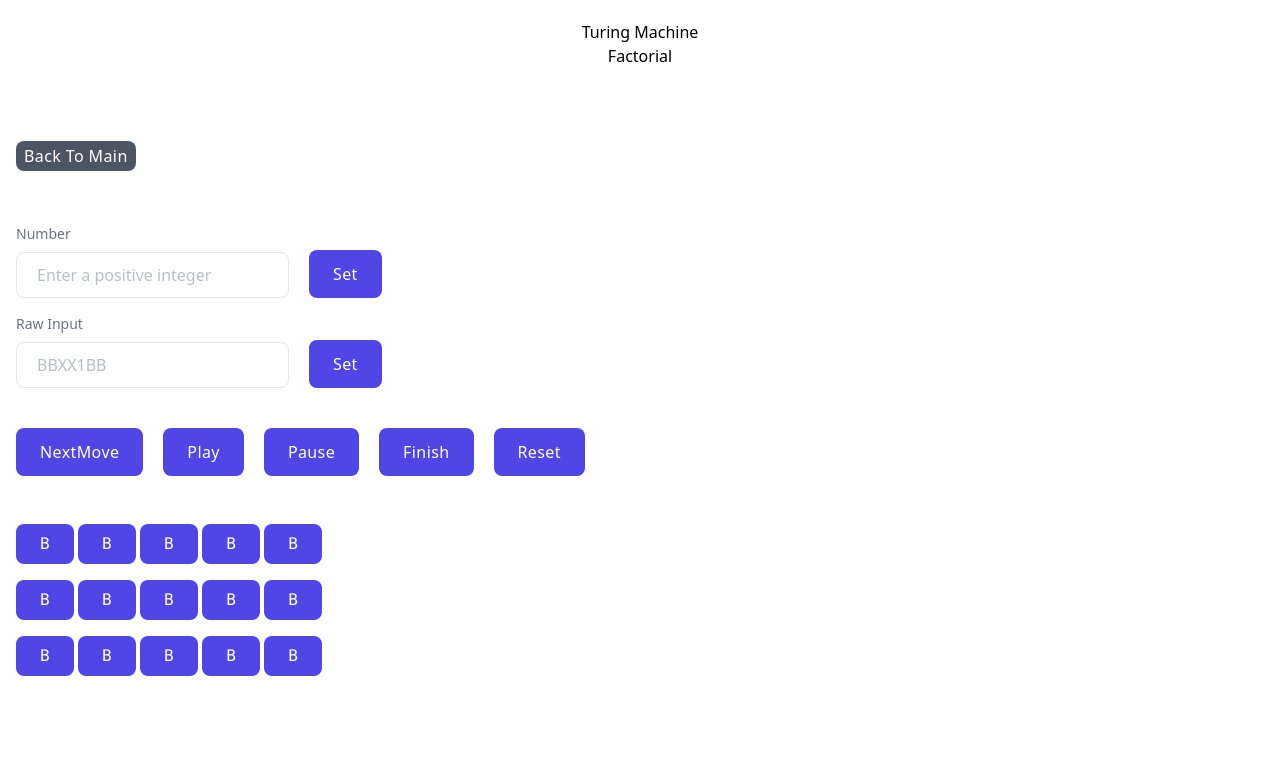
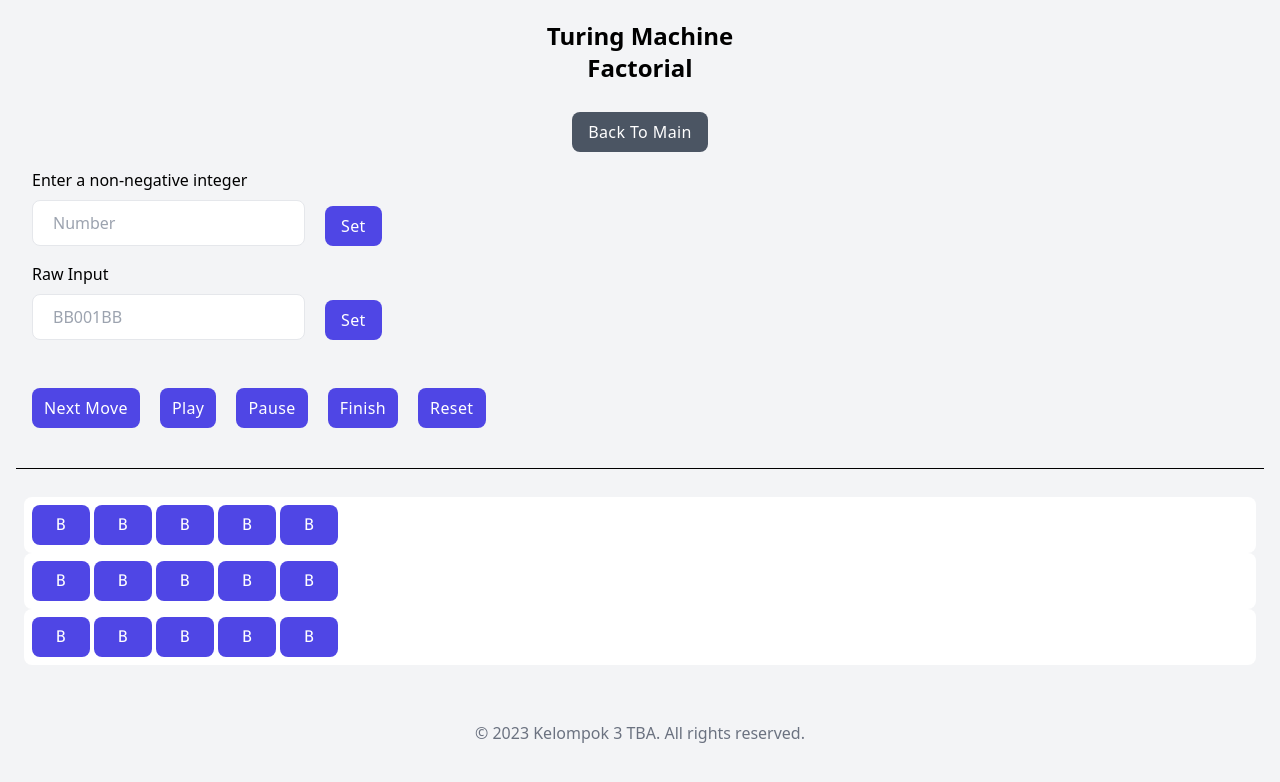
Before and after one commit to alscheift/turing-simulation, a plain HTML site: page operation/Factorial.html in a window 1280 px wide. Drawn offline with nearby package versions, Linux system fonts and the light colour scheme.

Commit message:
Beautify factorial

```diff
--- a/operation/Factorial.html
+++ b/operation/Factorial.html
@@ -1,5 +1,5 @@
 <!DOCTYPE html>
-<html lang="en">
+<html lang="en" class="">
     <head>
         <meta charset="UTF-8" />
         <meta name="viewport" content="width=device-width, initial-scale=1.0" />
@@ -12,133 +12,89 @@
         <!-- Custom CSS -->
         <link rel="stylesheet" href="../css/scrollbar.css" />
     </head>
-    <body>
+    <body class="mx-4 my-5 bg-gray-100 dark:bg-gray-900">
         <div class="flex flex-col">
-            <div class="mx-auto p-5 mb-10 text-center">
-                <h1 class="font-medium">Turing Machine</h1>
-                <h1 class="font-medium">Factorial</h1>
+            <div class="text-center mb-3">
+                <h1 class="font-semibold text-2xl">Turing Machine</h1>
+                <h1 class="font-semibold text-2xl">Factorial</h1>
             </div>
         </div>
         <!-- Back to main index.html -->
-        <div class="flex flex-col">
-            <div class="p-4 mb-10 ">
-                <a
-                    href="../index.html"
-                    class="px-2 py-1 font-medium tracking-wide text-white capitalize transition-colors duration-300 transform bg-gray-600 rounded-lg hover:bg-indigo-500 focus:outline-none focus:ring focus:ring-indigo-300 focus:ring-opacity-80">
+        <div class="flex flex-col justify-center items-center mb-4">
+            <a href="../index.html" class="px-4 py-2 mt-4 font-normal tracking-wide text-white capitalize transition-colors duration-300 transform bg-gray-600 rounded-lg hover:bg-indigo-500 focus:outline-none focus:ring focus:ring-indigo-300 focus:ring-opacity-80">
                 Back to Main
             </a>
         </div>
-        <section id="input" class="mb-10 mx-4 flex flex-col gap-y-4">
+        <section id="input" class="mb-4 mx-4 flex flex-col gap-y-4">
             <div class="flex gap-x-5">
                 <div>
-                    <label
-                        for="input-number"
-                        class="block text-sm text-gray-500 dark:text-gray-300">Number
-                    </label>
-
-                    <input
-                        type="text"
-                        id="input-number"
-                        name="input-number"
-                        placeholder="Enter a positive integer"
-                        class="block mt-2 w-full placeholder-gray-400/70 dark:placeholder-gray-500 rounded-lg border border-gray-200 bg-white px-5 py-2.5 text-gray-700 focus:border-indigo-400 focus:outline-none focus:ring focus:ring-indigo-300 focus:ring-opacity-40 dark:border-gray-600 dark:bg-gray-900 dark:text-gray-300 dark:focus:border-indigo-300" />
+                    <label for="input-number" class="block dark:text-gray-600 font-medium">Enter a non-negative integer</label>
+                    <input type="number" id="input-number" name="input-number" placeholder="Number" min="0" class="block mt-2 w-full placeholder-gray-400 dark:placeholder-gray-400 rounded-lg border border-gray-200 bg-white px-5 py-2.5 text-gray-700 focus:border-indigo-400 focus:outline-none focus:ring focus:ring-indigo-300 focus:ring-opacity-40 dark:border-gray-600 dark:bg-gray-900 dark:text-gray-300 dark:focus:border-indigo-300" />
                 </div>
-
                 <div class="flex items-end">
-                    <button
-                        id="input-btn"
-                        class="px-6 py-3 font-medium tracking-wide text-white capitalize transition-colors duration-300 transform bg-indigo-600 rounded-lg hover:bg-indigo-500 focus:outline-none focus:ring focus:ring-indigo-300 focus:ring-opacity-80">
+                    <button id="input-btn" class="px-4 py-2 mt-8 font-normal tracking-wide text-white capitalize transition-colors duration-300 transform bg-indigo-600 rounded-lg hover:bg-indigo-500 focus:outline-none focus:ring focus:ring-indigo-300 focus:ring-opacity-80">
                         Set
                     </button>
                 </div>
             </div>
-
             <div class="flex gap-x-5">
                 <div>
-                    <label
-                        for="raw-input"
-                        class="block text-sm text-gray-500 dark:text-gray-300">
-                        Raw Input
-                    </label>
-
-                    <input
-                        type="text"
-                        placeholder="BBXX1BB"
-                        name="raw-input"
-                        id="raw-input"
-                        class="block mt-2 w-full placeholder-gray-400/70 dark:placeholder-gray-500 rounded-lg border border-gray-200 bg-white px-5 py-2.5 text-gray-700 focus:border-indigo-400 focus:outline-none focus:ring focus:ring-indigo-300 focus:ring-opacity-40 dark:border-gray-600 dark:bg-gray-900 dark:text-gray-300 dark:focus:border-indigo-300" />
+                    <label for="raw-input" class="block dark:text-gray-500 font-medium">Raw Input</label>
+                    <input type="text" placeholder="BB001BB" name="raw-input" id="raw-input" class="block mt-2 w-full placeholder-gray-400 dark:placeholder-gray-400 rounded-lg border border-gray-200 bg-white px-5 py-2.5 text-gray-700 focus:border-indigo-400 focus:outline-none focus:ring focus:ring-indigo-300 focus:ring-opacity-40 dark:border-gray-600 dark:bg-gray-900 dark:text-gray-300 dark:focus:border-indigo-300" />
                 </div>
-
                 <div class="flex items-end">
-                    <button
-                        id="raw-input-btn"
-                        class="px-6 py-3 font-medium tracking-wide text-white capitalize transition-colors duration-300 transform bg-indigo-600 rounded-lg hover:bg-indigo-500 focus:outline-none focus:ring focus:ring-indigo-300 focus:ring-opacity-80">
+                    <button id="raw-input-btn" class="px-4 py-2 mt-8 font-normal tracking-wide text-white capitalize transition-colors duration-300 transform bg-indigo-600 rounded-lg hover:bg-indigo-500 focus:outline-none focus:ring focus:ring-indigo-300 focus:ring-opacity-80">
                         Set
                     </button>
                 </div>
             </div>
         </section>
-        <!-- HTML -->
-
         <div id="modal" class="z-50 hidden fixed inset-0 bg-gray-500 bg-opacity-75 flex items-center justify-center">
-            <div class="bg-white p-6 rounded shadow-lg">
-            <h2 class="text-xl font-bold mb-4">Mesin Selesai 😎</h2>
+            <div class="bg-white p-6 rounded shadow-lg flex flex-col items-center">
+                <h2 class="text-xl font-bold mb-3">Mesin Selesai 😎</h2>
                 <p></p>
                 <button id="closeModalBtn" class="mt-4 bg-gray-500 hover:bg-gray-700 text-white font-bold py-2 px-4 rounded">
                     Close
                 </button>
             </div>
         </div>
-
         <section id="input" class="mb-10 mx-4 flex flex-col gap-y-4">
             <div class="flex gap-x-5">
                 <div class="flex items-end">
-                    <button
-                        id="nextMove-button"
-                        class="px-6 py-3 font-medium tracking-wide text-white capitalize transition-colors duration-300 transform bg-indigo-600 rounded-lg hover:bg-indigo-500 focus:outline-none focus:ring focus:ring-indigo-300 focus:ring-opacity-80">
-                        nextMove
+                    <button id="nextMove-button" class="px-3 py-2 mt-8 font-normal tracking-wide text-white capitalize transition-colors duration-300 transform bg-indigo-600 rounded-lg hover:bg-indigo-500 focus:outline-none focus:ring focus:ring-indigo-300 focus:ring-opacity-80">
+                        Next Move
                     </button>
                 </div>
-
                 <div class="flex items-end">
-                    <button
-                        id="play-button"
-                        class="px-6 py-3 font-medium tracking-wide text-white capitalize transition-colors duration-300 transform bg-indigo-600 rounded-lg hover:bg-indigo-500 focus:outline-none focus:ring focus:ring-indigo-300 focus:ring-opacity-80">
-                        play
+                    <button id="play-button" class="px-3 py-2 mt-8 font-normal tracking-wide text-white capitalize transition-colors duration-300 transform bg-indigo-600 rounded-lg hover:bg-indigo-500 focus:outline-none focus:ring focus:ring-indigo-300 focus:ring-opacity-80">
+                        Play
                     </button>
                 </div>
-
                 <div class="flex items-end">
-                    <button
-                        id="pause-button"
-                        class="px-6 py-3 font-medium tracking-wide text-white capitalize transition-colors duration-300 transform bg-indigo-600 rounded-lg hover:bg-indigo-500 focus:outline-none focus:ring focus:ring-indigo-300 focus:ring-opacity-80">
-                        pause
+                    <button id="pause-button" class="px-3 py-2 mt-8 font-normal tracking-wide text-white capitalize transition-colors duration-300 transform bg-indigo-600 rounded-lg hover:bg-indigo-500 focus:outline-none focus:ring focus:ring-indigo-300 focus:ring-opacity-80">
+                        Pause
                     </button>
                 </div>
-
-
                 <div class="flex items-end">
-                    <button
-                        id="run-until-finish-button"
-                        class="px-6 py-3 font-medium tracking-wide text-white capitalize transition-colors duration-300 transform bg-indigo-600 rounded-lg hover:bg-indigo-500 focus:outline-none focus:ring focus:ring-indigo-300 focus:ring-opacity-80">
+                    <button id="run-until-finish-button" class="px-3 py-2 mt-8 font-normal tracking-wide text-white capitalize transition-colors duration-300 transform bg-indigo-600 rounded-lg hover:bg-indigo-500 focus:outline-none focus:ring focus:ring-indigo-300 focus:ring-opacity-80">
                         Finish
                     </button>
                 </div>
-
                 <div class="flex items-end">
-                    <button
-                        id="reset-button"
-                        class="px-6 py-3 font-medium tracking-wide text-white capitalize transition-colors duration-300 transform bg-indigo-600 rounded-lg hover:bg-indigo-500 focus:outline-none focus:ring focus:ring-indigo-300 focus:ring-opacity-80">
+                    <button id="reset-button" class="px-3 py-2 mt-8 font-normal tracking-wide text-white capitalize transition-colors duration-300 transform bg-indigo-600 rounded-lg hover:bg-indigo-500 focus:outline-none focus:ring focus:ring-indigo-300 focus:ring-opacity-80">
                         Reset
                     </button>
                 </div>
-
             </div>
         </section>
+        <main>
+            <hr class="border-black ">
+            <div class="tape-container flex flex-col mx-2 mt-3 py-4"></div>
+        </main>
+        <footer class="mt-10 text-center text-gray-500">
+            <h5>&copy; 2023 Kelompok 3 TBA. All rights reserved.</h5>
+        </footer>
 
-        <main>
-            <div class="tape-container flex flex-col mx-2"></div>
-        </main>
         <script type="module" src="../js/cellStyle.js"></script>
         <script type="module" src="../js/OperationObjectBuilder.js"></script>
         <script type="module" src="../js/Operation/Factorial.js"></script>
```
Lines whose indentation alone changed are shown as unchanged.
